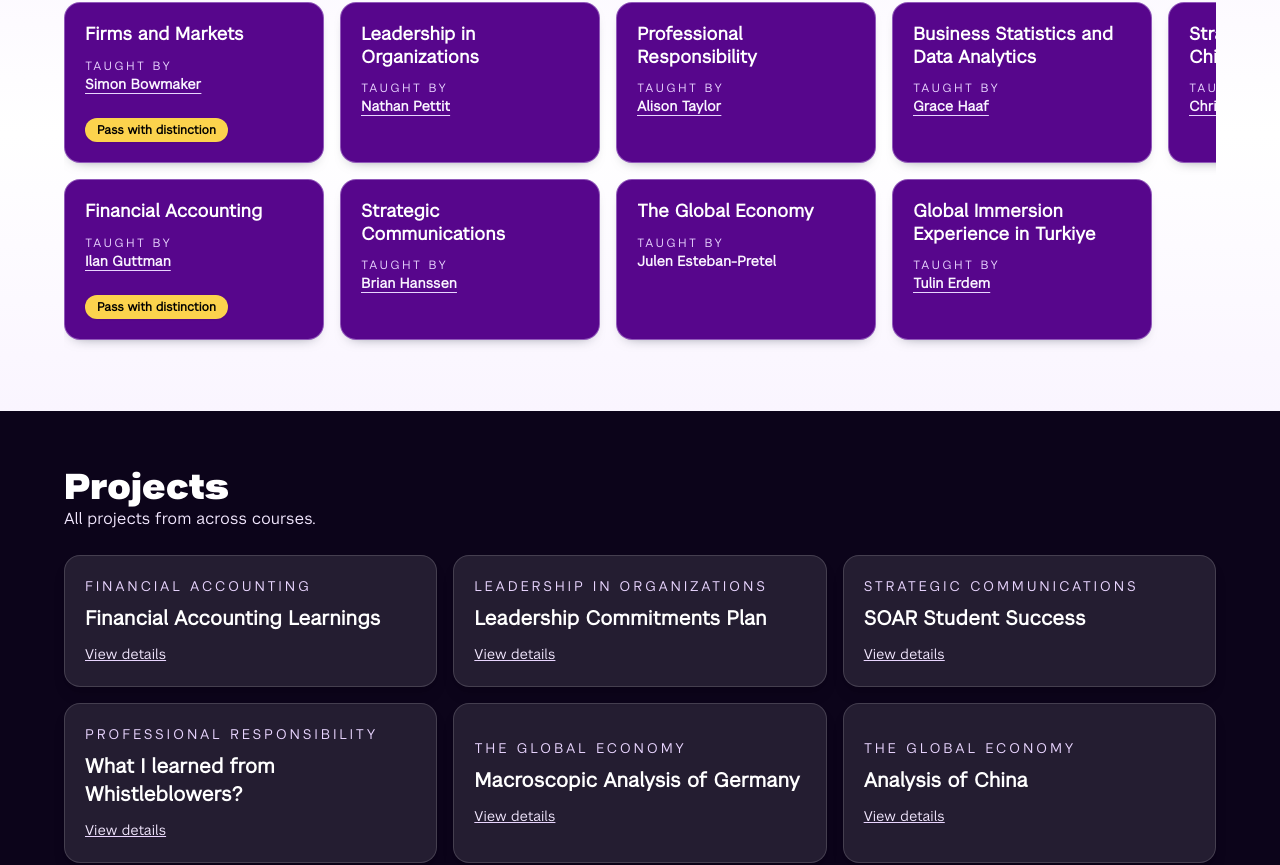
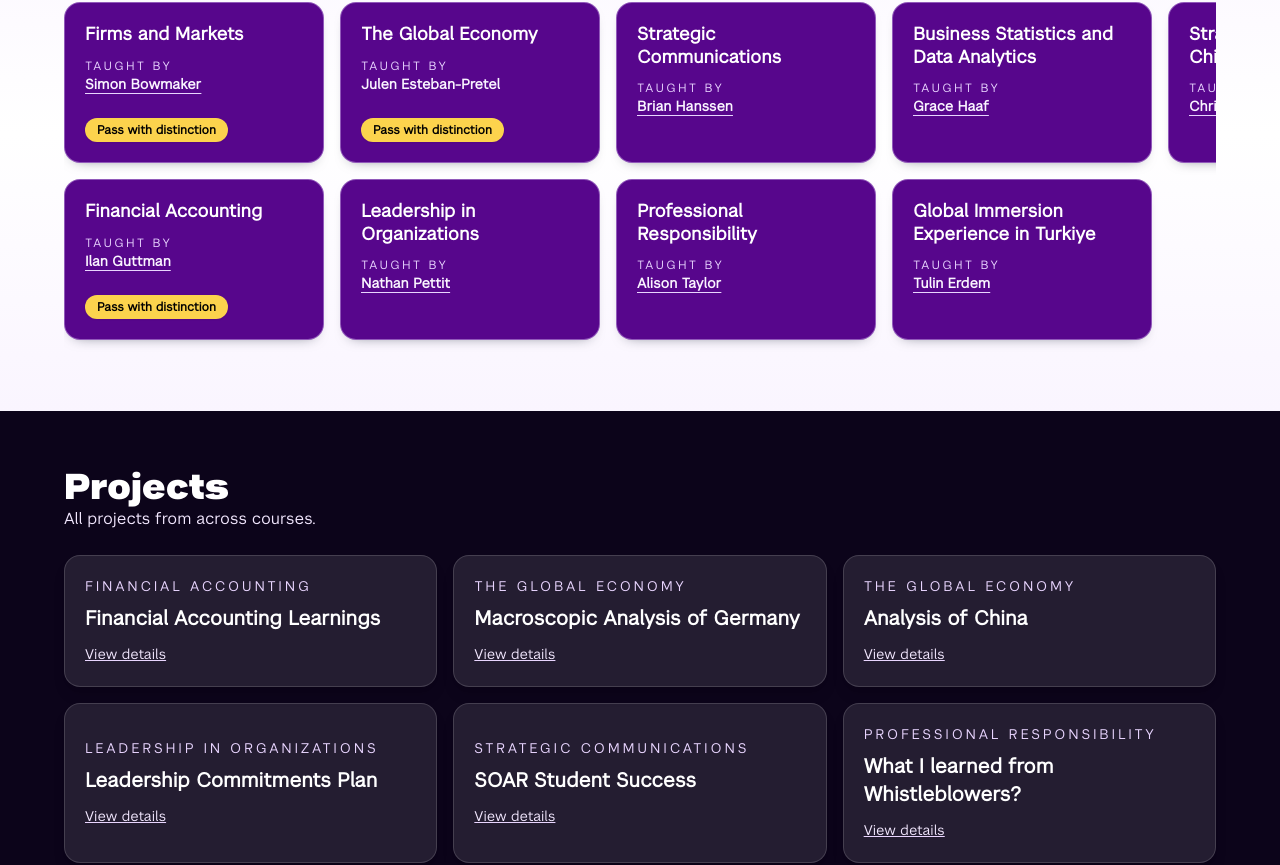
Before and after one commit to arnab-156/arnab-majumdar, a Next.js app: page /nyu in a window 1280 px wide. Shown: the part 1344-2209 px from the top of the page. Built offline with nearby package versions, Linux system fonts and the light colour scheme.

Commit message:
Update NYU global economy course highlight (#123)

```diff
--- a/src/app/nyu/projects-data.ts
+++ b/src/app/nyu/projects-data.ts
@@ -38,6 +38,12 @@ export const nyuCourses: NyuCourse[] = [
     projects: ["Financial Accounting Learnings"],
   },
   {
+    name: "The Global Economy",
+    passWithDistinction: true,
+    faculty: { name: "Julen Esteban-Pretel" },
+    projects: ["Macroscopic Analysis of Germany", "Analysis of China"],
+  },
+  {
     name: "Leadership in Organizations",
     faculty: {
       name: "Nathan Pettit",
@@ -57,11 +63,6 @@ export const nyuCourses: NyuCourse[] = [
     name: "Professional Responsibility",
     faculty: { name: "Alison Taylor", url: "https://www.alisontaylor.co/" },
     projects: ["What I learned from Whistleblowers?"],
-  },
-  {
-    name: "The Global Economy",
-    faculty: { name: "Julen Esteban-Pretel" },
-    projects: ["Macroscopic Analysis of Germany", "Analysis of China"],
   },
   {
     name: "Business Statistics and Data Analytics",
```
